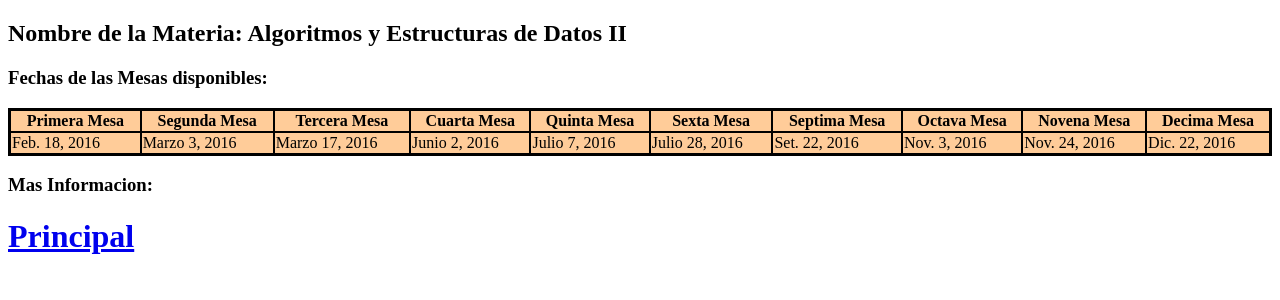
After one commit to gogole/mesas2016, a Django app: page /1/ in a window 1280 px wide. The commit adds this page. Shown: the top 300 px of the page. Run offline with Django 3.2, Linux system fonts and the light colour scheme; data comes from the database, SQL or seed files in the repository.

Commit message:
agregado de resultado de la busqueda y detalle de la materia

```diff
--- /dev/null
+++ b/calendario/templates/detalle_materia.html
@@ -0,0 +1,45 @@
+
+<!DOCTYPE html>
+<html>
+  <head>
+    <title>
+
+    {{materias.nombre}}
+
+    </title>
+  </head>
+
+  <body>
+    <h2>Nombre de la Materia: {{materias.nombre}}</h2>
+
+    <h3>Fechas de las Mesas disponibles:</h3>
+    <table width="100%" border="2" align="center" cellspacing="0" bordercolor="#000000" bgcolor="#FFCC99">
+        <tr>
+            <th>Primera Mesa </th>
+            <th>Segunda Mesa</th>
+            <th>Tercera Mesa</th>
+            <th>Cuarta Mesa</th>
+            <th>Quinta Mesa</th>
+            <th>Sexta Mesa</th>
+            <th>Septima Mesa</th>
+            <th>Octava Mesa</th>
+            <th>Novena Mesa</th>
+            <th>Decima Mesa</th>
+        </tr>
+  <tr>
+      <td>{{materias.primera_mesa}}</td>
+      <td>{{materias.segunda_mesa}}</td>
+      <td>{{materias.tercera_mesa}}</td>
+      <td>{{materias.cuarta_mesa}}</td>
+      <td>{{materias.quinta_mesa}}</td>
+      <td>{{materias.sexta_mesa}}</td>
+      <td>{{materias.septima_mesa}}</td>
+      <td>{{materias.octava_mesa}}</td>
+      <td>{{materias.novena_mesa}}</td>
+      <td>{{materias.decima_mesa}}</td>
+  </tr>
+      </table>
+      <h3>Mas Informacion:</h3>
+<a href="/"><h1>Principal</h1></a>
+  </body>
+</html>
--- a/calendario/urls.py
+++ b/calendario/urls.py
@@ -4,5 +4,8 @@ from mesas import views
 
 urlpatterns = [
     url(r'^admin/', include(admin.site.urls)),
-    url(r'^$', views.principal, name = 'principal')
+    url(r'^$', views.principal, name = 'principal'),
+    url(r'^buscar/$', views.buscar, name ='buscar'),
+    url(r'(?P<pk>[0-9]+)/$', views.mostrar_materias, name = 'mostrar_materias'),
+
 ]
--- a/mesas/models.py
+++ b/mesas/models.py
@@ -7,6 +7,7 @@ class Materias (models.Model):
     carrera = models.CharField(max_length = 50)
     cuatrimestre = models.CharField(max_length = 20)
     sitioweb = models.URLField()
+
     primera_mesa = models.DateField()
     segunda_mesa = models.DateField()
     tercera_mesa = models.DateField()
--- a/mesas/views.py
+++ b/mesas/views.py
@@ -16,3 +16,19 @@ def principal(request):
         if not numeros in aleatorio and numeros > 0:
             aleatorio.append(numeros)
     return render(request, "index.html", {'materias': materias, 'ahora':ahora, 'aleatorio':aleatorio})
+
+def buscar(request):
+    errors = []
+    if 'mat' in request.GET:
+        mat = request.GET['mat']
+        if not mat:
+            errors.append('Por favor introduce un termino de busqueda.')
+        else:
+            materias = Materias.objects.filter(nombre__icontains=mat)
+            return render(request, 'resultado_busqueda.html',{'materias': materias, 'query': mat})
+
+    return render(request, 'index.html', {'errors': errors})
+
+def mostrar_materias(request, pk):
+    mat = get_object_or_404(Materias, pk=pk)
+    return render(request, 'detalle_materia.html', {'materias': mat})
```
Also changed, not shown: calendario/templates/index.html (+21 -2 lines), calendario/templates/resultado_busqueda.html (added, +27 -0 lines).
